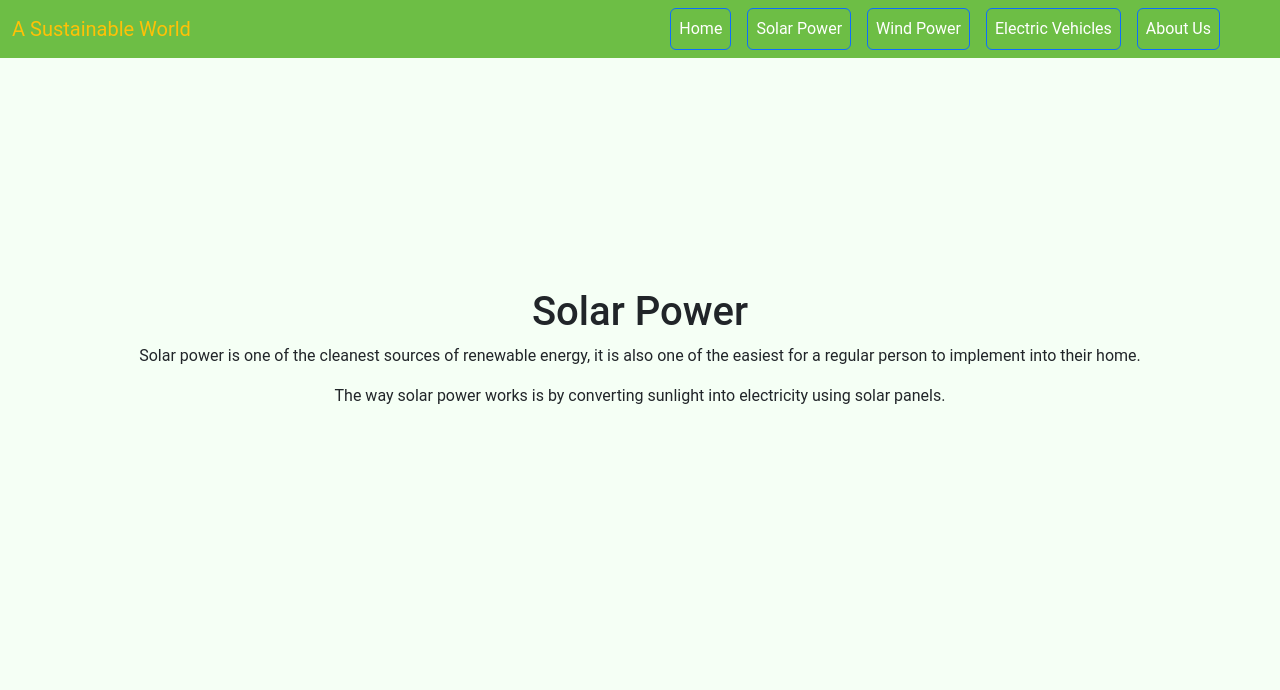
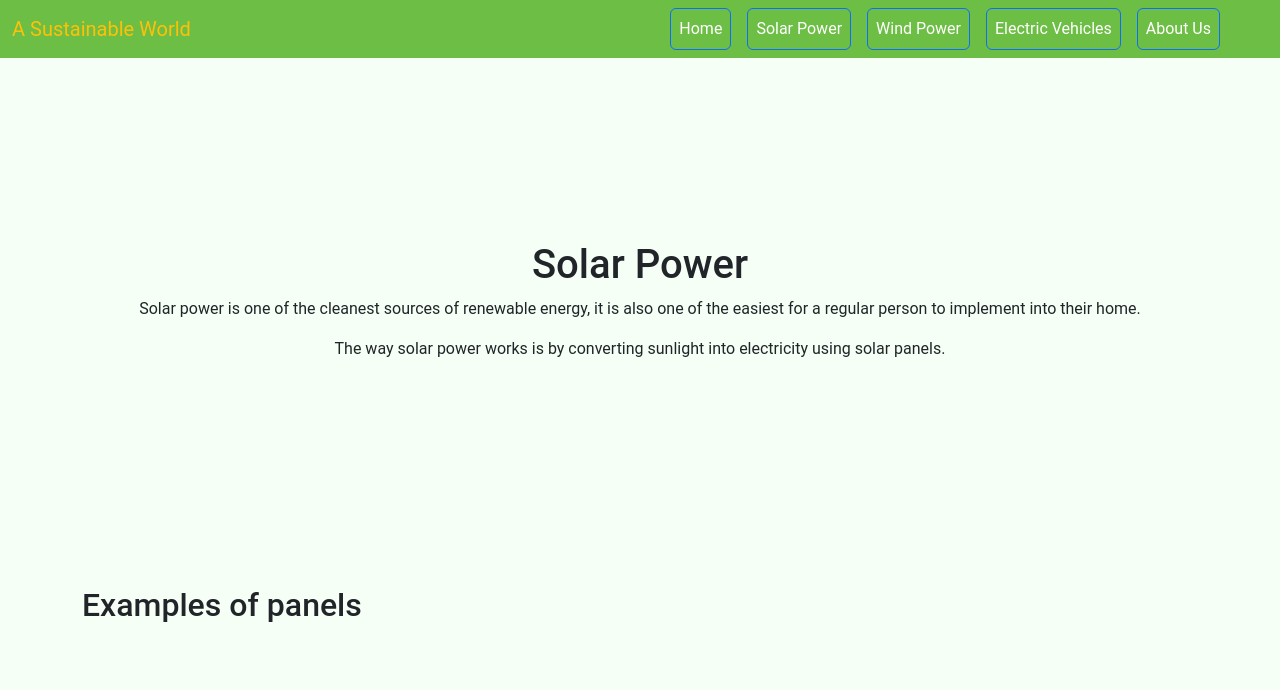
Before and after one commit to Tiyko/a_sustainable_world, a plain HTML site: page solar.html in a window 1280 px wide. Shown: the top 690 px of the page. Drawn offline with nearby package versions, Linux system fonts and the light colour scheme.

Commit message:
add images
added images and a space for panels

```diff
--- a/solar.html
+++ b/solar.html
@@ -95,6 +95,12 @@
 		<p>The way solar power works is by converting sunlight into electricity using solar panels. </p>
     </div>
 
+<!-- for images -->
+<section class="container my-4">
+  <h2>Examples of panels</h2>
+  <div class="row" id="solar-panel-imgs">
+  </div>
+</section>
 
     <div class="container py-3">
         <footer class="footer d-flex flex-wrap justify-content-between align-items-center py-3 my-4">
```
Also changed, not shown: assets/img/solar-pan-house.jpg (added), assets/img/solar-panel-charging-phone.jpg (added), assets/img/solar-panel-farm-in-field.jpg (added), assets/img/solar-panel-in-farm.jpg (added).
